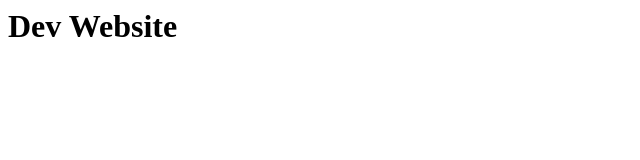
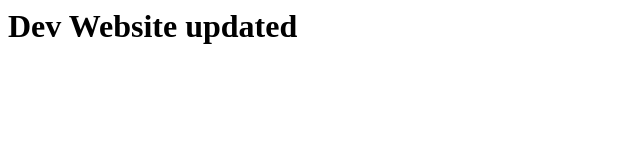
Before and after one commit to prakashpattambi/newwebsite, a plain HTML site: page index.html in a window 1280 px wide. Shown: the whole page, without its empty margins (0-640 px from the left). Drawn offline with Linux system fonts and the light colour scheme.

Commit message:
Update index.html

```diff
--- a/index.html
+++ b/index.html
@@ -1,5 +1,5 @@
 <html>
 <h1>
-Dev Website
+Dev Website updated
 </h1>
 </html>
```
